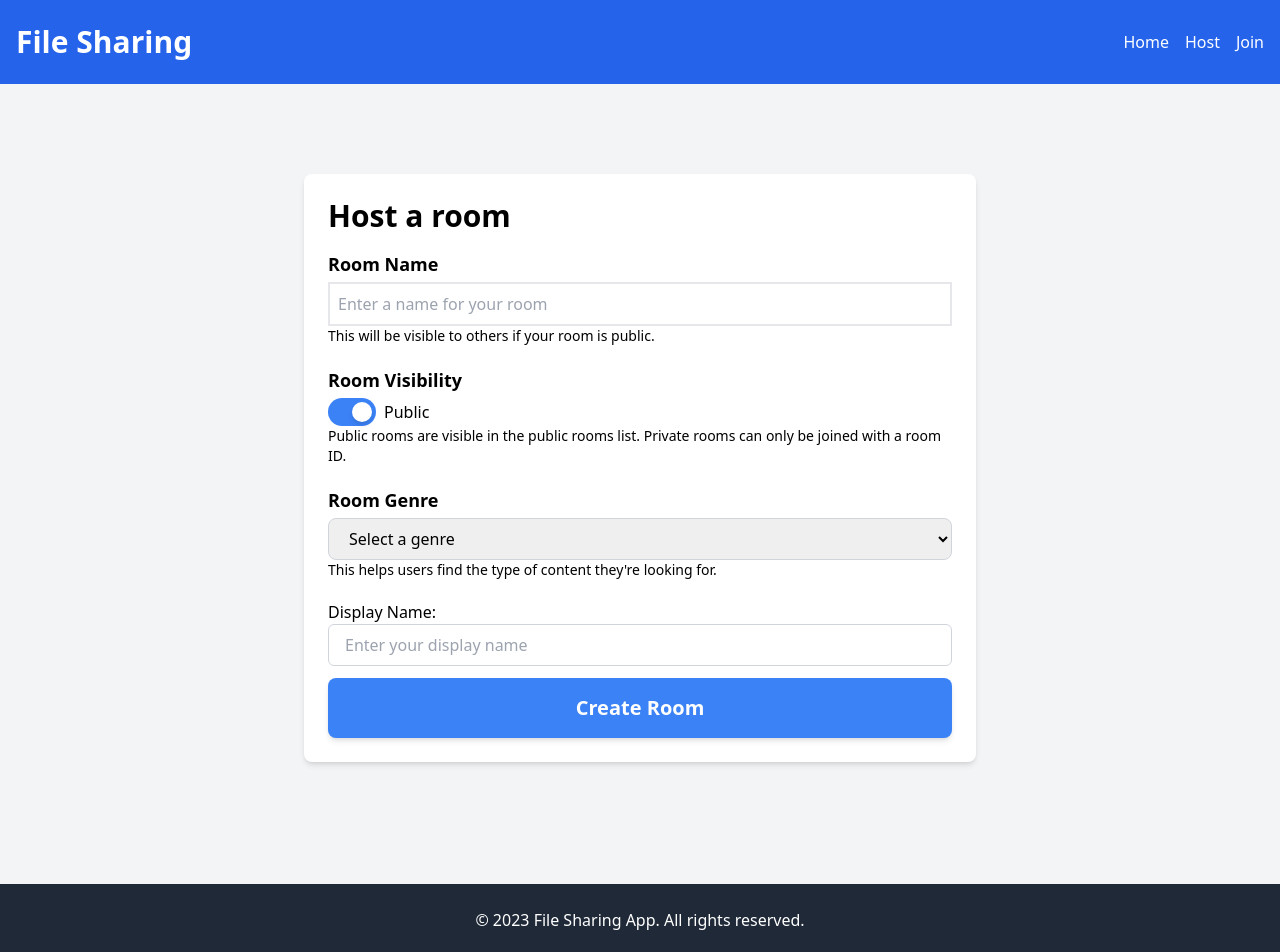
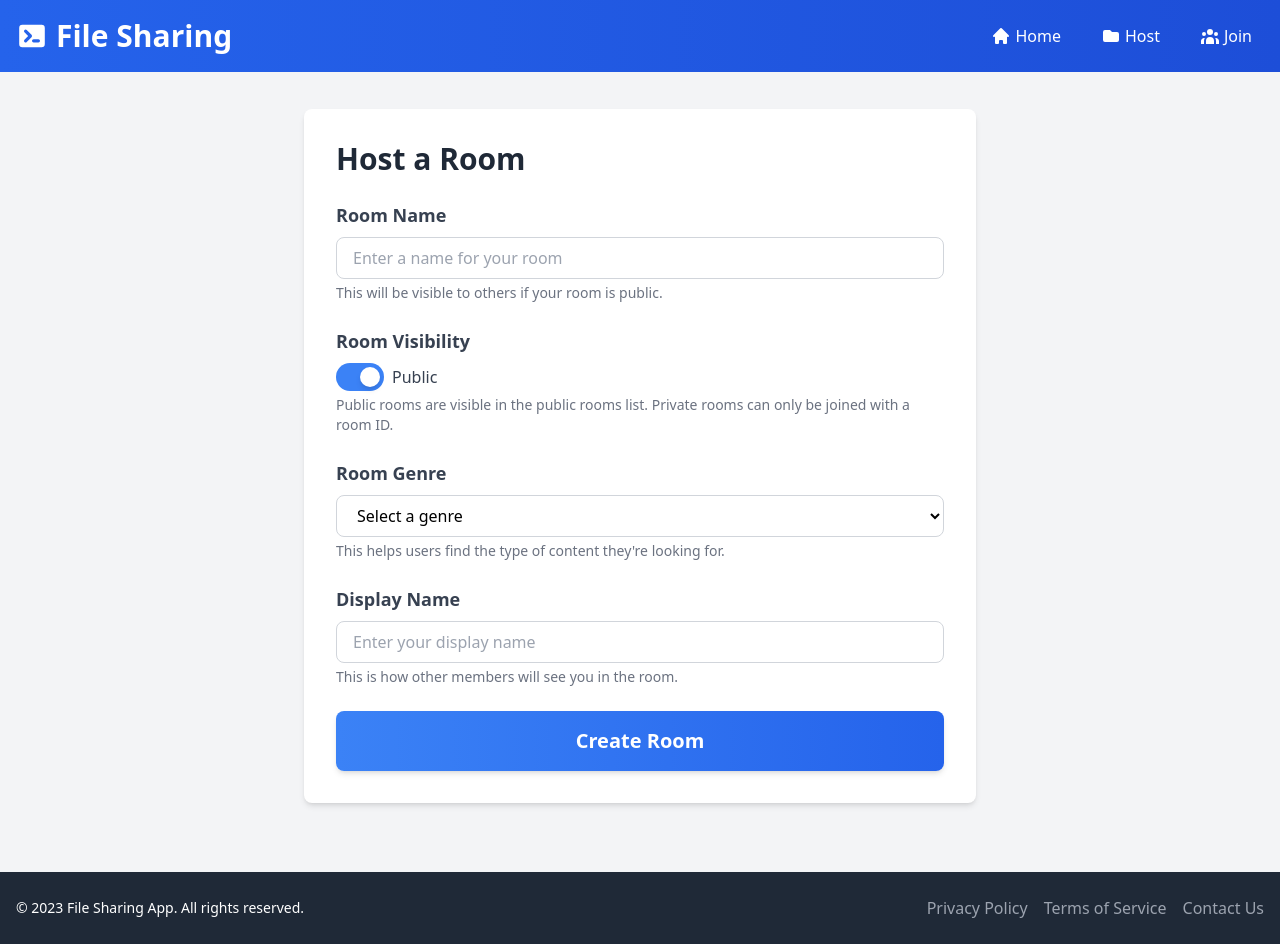
Before and after one commit to kira-yoshikage104/webRTC-frontend, a React (Vite) app: page /createroom in a window 1280 px wide. Shown: the top 952 px of the page. Built offline with nearby package versions, Linux system fonts and the light colour scheme.

Commit message:
minor UI changes

```diff
--- a/src/components/CreateRoom.tsx
+++ b/src/components/CreateRoom.tsx
@@ -11,17 +11,17 @@ const ToggleSwitch = ({ isPublic, setIsPublic }: ToggleSwitchProps) => {
     <div className="flex items-center space-x-2">
       <button
         onClick={() => setIsPublic(!isPublic)}
-        className={`w-12 h-7 flex items-center rounded-full p-1 transition ${
+        className={`w-12 h-7 flex items-center rounded-full p-1 transition-all duration-300 ${
           isPublic ? "bg-blue-500" : "bg-gray-300"
         }`}
       >
         <div
-          className={`w-5 h-5 bg-white rounded-full shadow-md transform transition ${
+          className={`w-5 h-5 bg-white rounded-full shadow-md transform transition-transform duration-300 ${
             isPublic ? "translate-x-5" : "translate-x-0"
           }`}
         ></div>
       </button>
-      <span className="text-black font-normal">
+      <span className="text-gray-700 font-medium">
         {isPublic ? "Public" : "Private"}
       </span>
     </div>
@@ -40,7 +40,7 @@ const Dropdown = ({ options, selected, setSelected }: DropdownProps) => {
       <select
         value={selected}
         onChange={(e) => setSelected(e.target.value)}
-        className="w-full px-4 py-2 border border-gray-300 rounded-lg focus:outline-none focus:ring-2 focus:ring-blue-500"
+        className="w-full px-4 py-2 border border-gray-300 rounded-lg focus:outline-none focus:ring-2 focus:ring-blue-500 bg-white"
       >
         {options.map((option, index) => (
           <option key={index} value={option}>
@@ -68,6 +68,10 @@ const CreateRoom = () => {
       alert("Please select a valid genre.");
       return;
     }
+    if (!username.trim()) {
+      alert("Display name is required.");
+      return;
+    }
     const data = {
       roomName: roomName,
       isPublic: isPublic,
@@ -79,12 +83,13 @@ const CreateRoom = () => {
 
   return (
     <div className="flex flex-col items-center justify-center min-h-screen w-full p-4 bg-gray-100">
-      <div className="w-full max-w-2xl bg-white rounded-lg shadow-md p-6 mb-8">
-        <h1 className="text-3xl font-semibold mb-4">Host a room</h1>
-        <div className="mb-5">
+      <div className="w-full max-w-2xl bg-white rounded-lg shadow-md p-8 mb-8">
+        <h1 className="text-3xl font-semibold mb-6 text-gray-800">Host a Room</h1>
+
+        <div className="mb-6">
           <label
             htmlFor="roomName"
-            className="block text-lg font-semibold mb-1"
+            className="block text-gray-700 text-lg font-semibold mb-2"
           >
             Room Name
           </label>
@@ -93,37 +98,42 @@ const CreateRoom = () => {
             id="roomName"
             value={roomName}
             onChange={(e) => setRoomName(e.target.value)}
-            className="w-full p-2 border-2"
+            className="w-full px-4 py-2 border border-gray-300 rounded-lg focus:outline-none focus:ring-2 focus:ring-blue-500"
             placeholder="Enter a name for your room"
             required
           />
-          <p className="text-sm font-light">
+          <p className="text-sm text-gray-500 mt-1">
             This will be visible to others if your room is public.
           </p>
         </div>
-        <div className="mb-5">
-          <label className="block text-lg font-semibold mb-1">
+
+        <div className="mb-6">
+          <label className="block text-gray-700 text-lg font-semibold mb-2">
             Room Visibility
           </label>
           <ToggleSwitch isPublic={isPublic} setIsPublic={setIsPublic} />
-          <p className="text-sm font-light">
+          <p className="text-sm text-gray-500 mt-1">
             Public rooms are visible in the public rooms list. Private rooms can
             only be joined with a room ID.
           </p>
         </div>
-        <div className="mb-5">
-          <label className="block text-lg font-semibold mb-1">Room Genre</label>
+
+        <div className="mb-6">
+          <label className="block text-gray-700 text-lg font-semibold mb-2">Room Genre</label>
           <Dropdown
             options={["Select a genre", "Music", "Movies & Videos"]}
             selected={selectedGenre}
             setSelected={setSelectedGenre}
           />
-          <p className="text-sm font-light">
+          <p className="text-sm text-gray-500 mt-1">
             This helps users find the type of content they're looking for.
           </p>
         </div>
-        <div className="form-group">
-          <label htmlFor="username">Display Name:</label>
+
+        <div className="mb-6">
+          <label htmlFor="username" className="block text-gray-700 text-lg font-semibold mb-2">
+            Display Name
+          </label>
           <input
             type="text"
             id="username"
@@ -132,11 +142,15 @@ const CreateRoom = () => {
             value={username}
             onChange={(e) => setUsername(e.target.value)}
             required
-            className="w-full px-4 py-2 mb-3 border border-gray-300 rounded-md focus:outline-none focus:ring-2 focus:ring-blue-500"
+            className="w-full px-4 py-2 border border-gray-300 rounded-lg focus:outline-none focus:ring-2 focus:ring-blue-500"
           />
+          <p className="text-sm text-gray-500 mt-1">
+            This is how other members will see you in the room.
+          </p>
         </div>
+
         <button
-          className="bg-blue-500 text-white w-full py-4 text-xl font-semibold rounded-lg shadow-md hover:bg-blue-600 transition duration-300 ease-in-out"
+          className="w-full py-4 bg-gradient-to-r from-blue-500 to-blue-600 text-white text-xl font-semibold rounded-lg shadow-md hover:from-blue-600 hover:to-blue-700 transition duration-300 ease-in-out"
           onClick={handleClick}
         >
           Create Room
--- a/src/components/Footer.tsx
+++ b/src/components/Footer.tsx
@@ -1,9 +1,23 @@
-
 const Footer = () => {
     return (
         <footer className="bg-gray-800 text-white mt-auto">
-            <div className="container mx-auto px-4 py-6 flex justify-center items-center">
-                <p>&copy; 2023 File Sharing App. All rights reserved.</p>
+            <div className="container mx-auto px-4 py-6">
+                <div className="flex flex-col md:flex-row justify-between items-center">
+                    <div className="mb-4 md:mb-0">
+                        <p className="text-sm">&copy; 2023 File Sharing App. All rights reserved.</p>
+                    </div>
+                    <div className="flex space-x-4">
+                        <a href="#" className="text-gray-400 hover:text-white transition duration-300">
+                            Privacy Policy
+                        </a>
+                        <a href="#" className="text-gray-400 hover:text-white transition duration-300">
+                            Terms of Service
+                        </a>
+                        <a href="#" className="text-gray-400 hover:text-white transition duration-300">
+                            Contact Us
+                        </a>
+                    </div>
+                </div>
             </div>
         </footer>
     )
--- a/src/components/Header.tsx
+++ b/src/components/Header.tsx
@@ -1,14 +1,41 @@
-
 const Header = () => {
     return (
-        <header className="bg-blue-600 text-white shadow-md">
-            <div className="container mx-auto px-4 py-6 flex justify-between items-center">
-                <h1 className="text-3xl font-bold">File Sharing</h1>
+        <header className="bg-gradient-to-r from-blue-600 to-blue-700 text-white shadow-md">
+            <div className="container mx-auto px-4 py-4 flex flex-col sm:flex-row justify-between items-center">
+                <h1 className="text-3xl font-bold mb-4 sm:mb-0">
+                    <a href="/" className="flex items-center">
+                        <svg xmlns="http://www.w3.org/2000/svg" className="h-8 w-8 mr-2" viewBox="0 0 20 20" fill="currentColor">
+                            <path fillRule="evenodd" d="M2 5a2 2 0 012-2h12a2 2 0 012 2v10a2 2 0 01-2 2H4a2 2 0 01-2-2V5zm3.293 1.293a1 1 0 011.414 0l3 3a1 1 0 010 1.414l-3 3a1 1 0 01-1.414-1.414L7.586 10 5.293 7.707a1 1 0 010-1.414zM11 12a1 1 0 100 2h3a1 1 0 100-2h-3z" clipRule="evenodd" />
+                        </svg>
+                        File Sharing
+                    </a>
+                </h1>
                 <nav>
                     <ul className="flex space-x-4">
-                        <li><a href="/" className="hover:text-blue-200 transition duration-300">Home</a></li>
-                        <li><a href="/createroom" className="hover:text-blue-200 transition duration-300">Host</a></li>
-                        <li><a href="/join" className="hover:text-blue-200 transition duration-300">Join</a></li>
+                        <li>
+                            <a href="/" className="px-3 py-2 rounded-lg hover:bg-blue-500 transition duration-300 flex items-center">
+                                <svg xmlns="http://www.w3.org/2000/svg" className="h-5 w-5 mr-1" viewBox="0 0 20 20" fill="currentColor">
+                                    <path d="M10.707 2.293a1 1 0 00-1.414 0l-7 7a1 1 0 001.414 1.414L4 10.414V17a1 1 0 001 1h2a1 1 0 001-1v-2a1 1 0 011-1h2a1 1 0 011 1v2a1 1 0 001 1h2a1 1 0 001-1v-6.586l.293.293a1 1 0 001.414-1.414l-7-7z" />
+                                </svg>
+                                Home
+                            </a>
+                        </li>
+                        <li>
+                            <a href="/createroom" className="px-3 py-2 rounded-lg hover:bg-blue-500 transition duration-300 flex items-center">
+                                <svg xmlns="http://www.w3.org/2000/svg" className="h-5 w-5 mr-1" viewBox="0 0 20 20" fill="currentColor">
+                                    <path d="M2 6a2 2 0 012-2h5l2 2h5a2 2 0 012 2v6a2 2 0 01-2 2H4a2 2 0 01-2-2V6z" />
+                                </svg>
+                                Host
+                            </a>
+                        </li>
+                        <li>
+                            <a href="/join" className="px-3 py-2 rounded-lg hover:bg-blue-500 transition duration-300 flex items-center">
+                                <svg xmlns="http://www.w3.org/2000/svg" className="h-5 w-5 mr-1" viewBox="0 0 20 20" fill="currentColor">
+                                    <path d="M13 6a3 3 0 11-6 0 3 3 0 016 0zM18 8a2 2 0 11-4 0 2 2 0 014 0zM14 15a4 4 0 00-8 0v3h8v-3zM6 8a2 2 0 11-4 0 2 2 0 014 0zM16 18v-3a5.972 5.972 0 00-.75-2.906A3.005 3.005 0 0119 15v3h-3zM4.75 12.094A5.973 5.973 0 004 15v3H1v-3a3 3 0 013.75-2.906z" />
+                                </svg>
+                                Join
+                            </a>
+                        </li>
                     </ul>
                 </nav>
             </div>
@@ -16,5 +43,4 @@ const Header = () => {
     )
 }
 
-
 export default Header
--- a/src/components/Host.tsx
+++ b/src/components/Host.tsx
@@ -304,7 +304,6 @@ const Host = () => {
                         />
                       </svg>
                     </div>
-                    {/* <span className="font-mono text-gray-700">{memberId}</span> */}
                     <Toggleable
                       username={userIdToUsernameRef.current.get(memberId) || "Unknown username"}
                       userId={memberId}
@@ -367,10 +366,10 @@ const Host = () => {
         )}
       </div>
 
+    {/* Chat Section */}
       <div className="w-full max-w-4xl bg-white rounded-lg shadow-md p-6 mb-8">
         <h2 className="text-2xl font-semibold mb-4 text-gray-800">Chat</h2>
 
-    {/* Chat Messages */}
         <div className="h-64 overflow-y-auto mb-4 border rounded-lg p-3 bg-gray-50">
           {chatMessages.map((msg, index) => (
             <div key={index} className={`mb-3 ${msg.senderId === hostId ? 'text-right' : ''}`}>
@@ -392,7 +391,6 @@ const Host = () => {
           ))}
         </div>
 
-    {/* Message Input */}
         <div className="flex gap-2">
           <input
             type="text"
--- a/src/components/Join.tsx
+++ b/src/components/Join.tsx
@@ -478,6 +478,7 @@ const Join = () => {
         </button>
       </div>
       )}
+
       {/* Join Room Form */}
       {enterID && !isInRoom && (
         <div className="w-full max-w-md bg-white rounded-lg shadow-md p-6 mb-6">
@@ -490,7 +491,7 @@ const Join = () => {
               onChange={(e) => setHostId(e.target.value)}
               required
             />
-            <label htmlFor="username">Display Name:</label>
+            <label htmlFor="username" className="text-gray-700 font-medium">Display Name:</label>
             <input
               type="text"
               id="username"
@@ -509,6 +510,7 @@ const Join = () => {
           </form>
         </div>
       )}
+
       {/* Display Public Rooms */}
       {publicRoom && !isInRoom && (
         <div className="w-full max-w-2xl bg-white rounded-lg shadow-md p-6">
@@ -532,7 +534,7 @@ const Join = () => {
                       <td className="border p-2">{room.users + 1}</td>
                       <td className="border p-2">
                         <button
-                          className="bg-blue-500 text-white p-2 w-[4rem] rounded-md"
+                          className="bg-blue-500 text-white p-2 w-[4rem] rounded-md hover:bg-blue-600 transition"
                           onClick={(e) => joinRoom(room.id, e)}
                         >
                           Join
@@ -552,12 +554,16 @@ const Join = () => {
           </table>
         </div>
       )}
+
       {/* Room Information */}
       {isInRoom && (
-        <>
-          <div className="w-full max-w-md bg-white rounded-lg shadow-md p-6 mb-6">
+  <div className="w-full max-w-7xl mx-auto px-4">
+    <div className="grid grid-cols-1 lg:grid-cols-3 gap-6">
+      {/* Room Information Card - Full width on mobile, 1/3 width on desktop */}
+      <div className="lg:col-span-3">
+        <div className="bg-white rounded-lg shadow-md p-6 mb-6">
           <h2 className="text-2xl font-semibold mb-4">Room Information</h2>
-            <div className="space-y-2 mb-6">
+          <div className="grid grid-cols-1 md:grid-cols-2 gap-4">
             <div className="flex items-center justify-between bg-gray-50 p-3 rounded-lg">
               <span className="text-gray-600">Host ID:</span>
               <div className="flex items-center gap-2">
@@ -570,12 +576,7 @@ const Join = () => {
                   className="p-1.5 bg-blue-100 rounded-md hover:bg-blue-200 transition-colors"
                   title="Copy Host ID"
                 >
-                    <svg
-                      xmlns="http://www.w3.org/2000/svg"
-                      className="h-5 w-5 text-blue-600"
-                      viewBox="0 0 20 20"
-                      fill="currentColor"
-                    >
+                  <svg xmlns="http://www.w3.org/2000/svg" className="h-5 w-5 text-blue-600" viewBox="0 0 20 20" fill="currentColor">
                     <path d="M8 3a1 1 0 011-1h2a1 1 0 110 2H9a1 1 0 01-1-1z" />
                     <path d="M6 3a2 2 0 00-2 2v11a2 2 0 002 2h8a2 2 0 002-2V5a2 2 0 00-2-2 3 3 0 01-3 3H9a3 3 0 01-3-3z" />
                   </svg>
@@ -591,12 +592,7 @@ const Join = () => {
                   className="p-1.5 bg-green-100 rounded-md hover:bg-green-200 transition-colors"
                   title="Copy Your ID"
                 >
-                    <svg
-                      xmlns="http://www.w3.org/2000/svg"
-                      className="h-5 w-5 text-green-600"
-                      viewBox="0 0 20 20"
-                      fill="currentColor"
-                    >
+                  <svg xmlns="http://www.w3.org/2000/svg" className="h-5 w-5 text-green-600" viewBox="0 0 20 20" fill="currentColor">
                     <path d="M8 3a1 1 0 011-1h2a1 1 0 110 2H9a1 1 0 01-1-1z" />
                     <path d="M6 3a2 2 0 00-2 2v11a2 2 0 002 2h8a2 2 0 002-2V5a2 2 0 00-2-2 3 3 0 01-3 3H9a3 3 0 01-3-3z" />
                   </svg>
@@ -622,9 +618,13 @@ const Join = () => {
               </span>
             </div>
           </div>
+        </div>
+      </div>
 
+      {/* Two-column layout for file transfer and chat on desktop */}
+      <div className="lg:col-span-2">
         {/* Host File Transfer Section */}
-            <div className="mt-6 pt-4 border-t border-gray-200">
+        <div className="bg-white rounded-lg shadow-md p-6 mb-6">
           <h3 className="text-xl font-semibold mb-4">Send File to Host</h3>
           <div className="space-y-4">
             <button
@@ -643,12 +643,7 @@ const Join = () => {
               className="w-full py-2.5 bg-green-500 text-white rounded-md hover:bg-green-600 transition-colors flex items-center justify-center gap-2"
               disabled={!peerFileNames[hostId]}
             >
-                  <svg
-                    xmlns="http://www.w3.org/2000/svg"
-                    className="h-5 w-5"
-                    viewBox="0 0 20 20"
-                    fill="currentColor"
-                  >
+              <svg xmlns="http://www.w3.org/2000/svg" className="h-5 w-5" viewBox="0 0 20 20" fill="currentColor">
                 <path
                   fillRule="evenodd"
                   d="M3 17a1 1 0 011-1h12a1 1 0 110 2H4a1 1 0 01-1-1zm3.293-7.707a1 1 0 011.414 0L9 10.586V3a1 1 0 112 0v7.586l1.293-1.293a1 1 0 111.414 1.414l-3 3a1 1 0 01-1.414 0l-3-3a1 1 0 010-1.414z"
@@ -660,18 +655,9 @@ const Join = () => {
           </div>
         </div>
 
-            {/* Leave Room Button */}
-            <button
-              onClick={handleLeaveRoom}
-              className="w-full mt-6 py-2 bg-red-500 text-white rounded-md hover:bg-red-600 transition-colors"
-            >
-              Leave Room
-            </button>
-          </div>
-
         {/* Room Members Section */}
         {roomMembers.length > 0 && (
-            <div className="w-full max-w-md bg-white rounded-lg shadow-md p-6 mb-6">
+          <div className="bg-white rounded-lg shadow-md p-6 mb-6">
             <h2 className="text-2xl font-semibold mb-4">Room Members</h2>
             <div className="space-y-4">
               {roomMembers.map((memberId) => (
@@ -694,7 +680,7 @@ const Join = () => {
                           </svg>
                         </div>
                         <Toggleable
-                            username={userIdToUsernameRef.current.get(memberId) || "unknown username"}
+                          username={userIdToUsernameRef.current.get(memberId) || "Unknown Member"}
                           userId={memberId}
                         />
                       </div>
@@ -740,11 +726,22 @@ const Join = () => {
           </div>
         )}
 
+        {/* Leave Room Button */}
+        <button
+          onClick={handleLeaveRoom}
+          className="w-full mb-6 py-2 bg-red-500 text-white rounded-md hover:bg-red-600 transition-colors"
+        >
+          Leave Room
+        </button>
+      </div>
+
       {/* Chat Section */}
-          <div className="w-full max-w-md bg-white rounded-lg shadow-md p-6 mb-6">
+      <div className="lg:col-span-1">
+        <div className="bg-white rounded-lg shadow-md p-6 h-full">
           <h2 className="text-xl font-semibold mb-4">Chat</h2>
 
-            <div className="h-48 overflow-y-auto mb-4 border rounded-lg p-3 bg-gray-50">
+          <div className="h-[400px] lg:h-[600px] flex flex-col">
+            <div className="flex-1 overflow-y-auto mb-4 border rounded-lg p-3 bg-gray-50">
               {chatMessages.map((msg, index) => (
                 <div key={index} className={`mb-3 ${msg.senderId === userId ? 'text-right' : ''}`}>
                   <div className={`inline-block p-2 rounded-lg ${msg.senderId === userId ? 'bg-blue-100' : 'bg-green-100'}`}>
@@ -754,7 +751,7 @@ const Join = () => {
                         username={
                           msg.senderId === hostId
                             ? userIdToUsernameRef.current.get(hostId) || "Host"
-                            : userIdToUsernameRef.current.get(msg.senderId) || "unknown Username"
+                            : userIdToUsernameRef.current.get(msg.senderId) || "Unknown Member"
                         }
                         userId={msg.senderId}
                       />
@@ -786,8 +783,12 @@ const Join = () => {
               </button>
             </div>
           </div>
-        </>
+        </div>
+      </div>
+    </div>
+  </div>
       )}
+
 
       {/* Back Button */}
       {!isInRoom && (
```
Also changed, not shown: src/components/Home.tsx (+16 -4 lines). Lines whose indentation alone changed are shown as unchanged.
